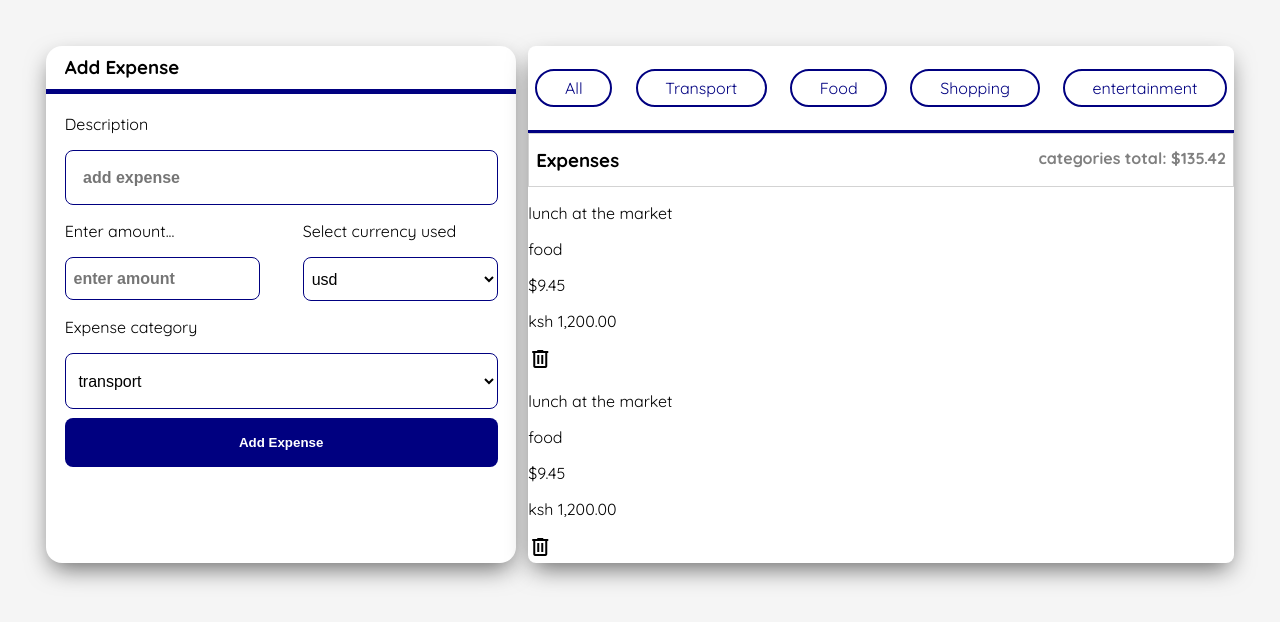
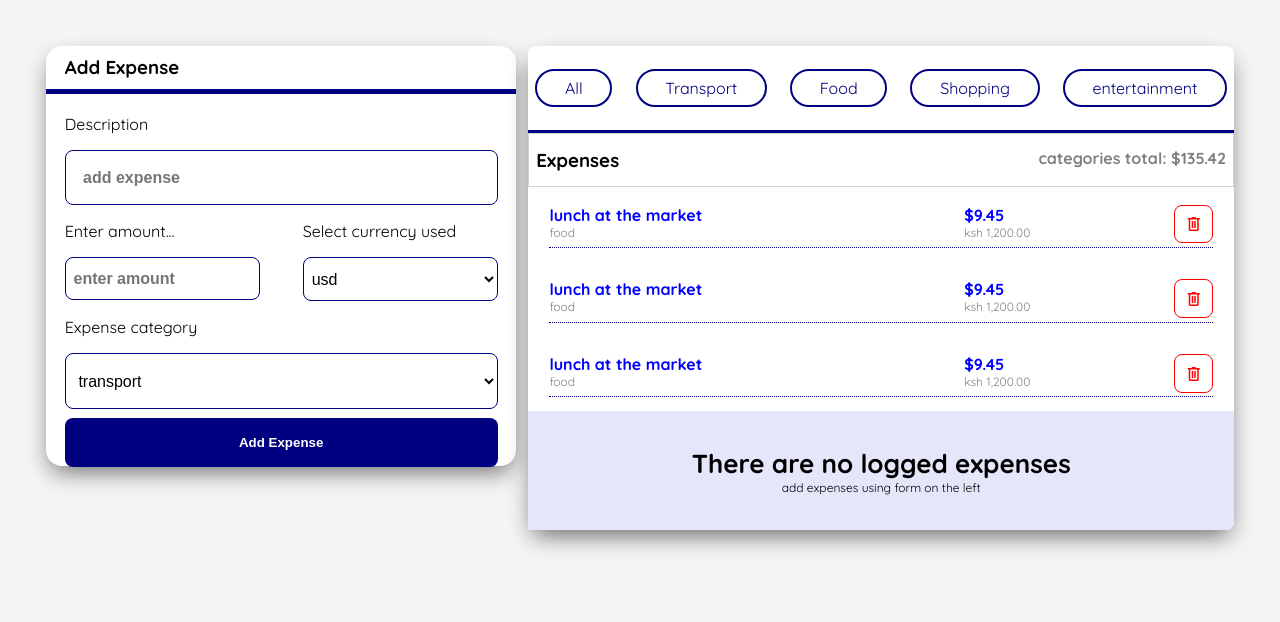
Before and after one commit to JosephNjuguna/expense-tracker, a website: page index.html in a window 1280 px wide. Drawn offline with nearby package versions, Linux system fonts and the light colour scheme; a web font is replaced by a local one.

Commit message:
add styling for expense section

```diff
--- a/index.html
+++ b/index.html
@@ -63,30 +63,49 @@
             <div class="expenselist">
                 <div class="expense-card">
                     <div class="item">
-                        <p>lunch at the market</p>
+                        <h3>lunch at the market</h3>
                         <p>food</p>
                     </div>
                     <div class="money">
-                        <p>$9.45</p>
+                        <h3>$9.45</h3>
                         <p>ksh 1,200.00</p>
                     </div>
-                    <div>
+                    <div class="delete">
                         <span class="material-symbols-outlined">delete</span>
                     </div>
                 </div>
 
                 <div class="expense-card">
                     <div class="item">
-                        <p>lunch at the market</p>
+                        <h3>lunch at the market</h3>
                         <p>food</p>
                     </div>
                     <div class="money">
-                        <p>$9.45</p>
+                        <h3>$9.45</h3>
                         <p>ksh 1,200.00</p>
                     </div>
-                    <div>
+                    <div class="delete">
                         <span class="material-symbols-outlined">delete</span>
                     </div>
+                </div>
+
+                <div class="expense-card">
+                    <div class="item">
+                        <h3>lunch at the market</h3>
+                        <p>food</p>
+                    </div>
+                    <div class="money">
+                        <h3>$9.45</h3>
+                        <p>ksh 1,200.00</p>
+                    </div>
+                    <div class="delete">
+                        <span class="material-symbols-outlined">delete</span>
+                    </div>
+                </div>
+
+                <div class="no-expenses">
+                    <h4>There are no logged expenses</h4>
+                    <p>add expenses using form on the left</p>
                 </div>
 
             </div>
--- a/style.css
+++ b/style.css
@@ -17,6 +17,7 @@ body{
     border-radius: 16px;
     width: 40%;
     box-shadow: 0 10px 25px -5px rgba(0, 0, 0, 0.59);
+    height: 420px;
 
     /* padding: 2%; */
 }
@@ -145,3 +146,77 @@ body{
     color: gray;
     font-weight: bold;
 }
+
+.expensedisplay .expenselist{
+    display: flex;
+    flex-direction: column;
+}
+
+.expensedisplay .expenselist .expense-card{
+    display: flex;
+    flex-direction: row;
+    margin: 2% 3%;
+    padding: 0.5% 0;
+    justify-content: space-between;
+    border-bottom: 1px dotted navy;
+    /* background-color: red; */
+}
+
+.expensedisplay .expenselist .expense-card .item{
+    width: 60%;
+}
+
+.expensedisplay .expenselist .expense-card h3{
+    margin: 0;
+    font-size: 16px;
+    color: blue;
+}
+
+.expensedisplay .expenselist .expense-card p{
+    color: gray;
+    margin: 0;
+    font-size: 12px;
+}
+
+.expensedisplay .expenselist .expense-card .money{
+    width: 30%;
+}
+
+.expensedisplay .expenselist .expense-card .delete{
+    width: 5%;
+    /* height: 100%; */
+    /* background-color: yellow; */
+    display: flex;
+    align-items: end;
+    justify-content: end;
+}
+
+.expensedisplay .expenselist .expense-card .delete span{
+    border: 1px solid red;
+    border-radius: 8px;
+    padding: 25%;
+    font-size: 20px;
+    color: red;
+}
+
+.expensedisplay .expenselist .no-expenses{
+    display: flex;
+    justify-content: center;
+    flex-direction: column;
+    align-items: center;
+    width: auto;
+    padding: 5%;
+    background-color: lavender;
+    border-radius: 0 0 8px 0;
+}
+
+.expensedisplay .expenselist .no-expenses h4{
+    margin: 0;
+    padding: 0;
+    font-size: 26px;
+}
+.expensedisplay .expenselist .no-expenses p{
+    margin: 0;
+    padding: 0;
+    font-size: 12px;
+}
```
